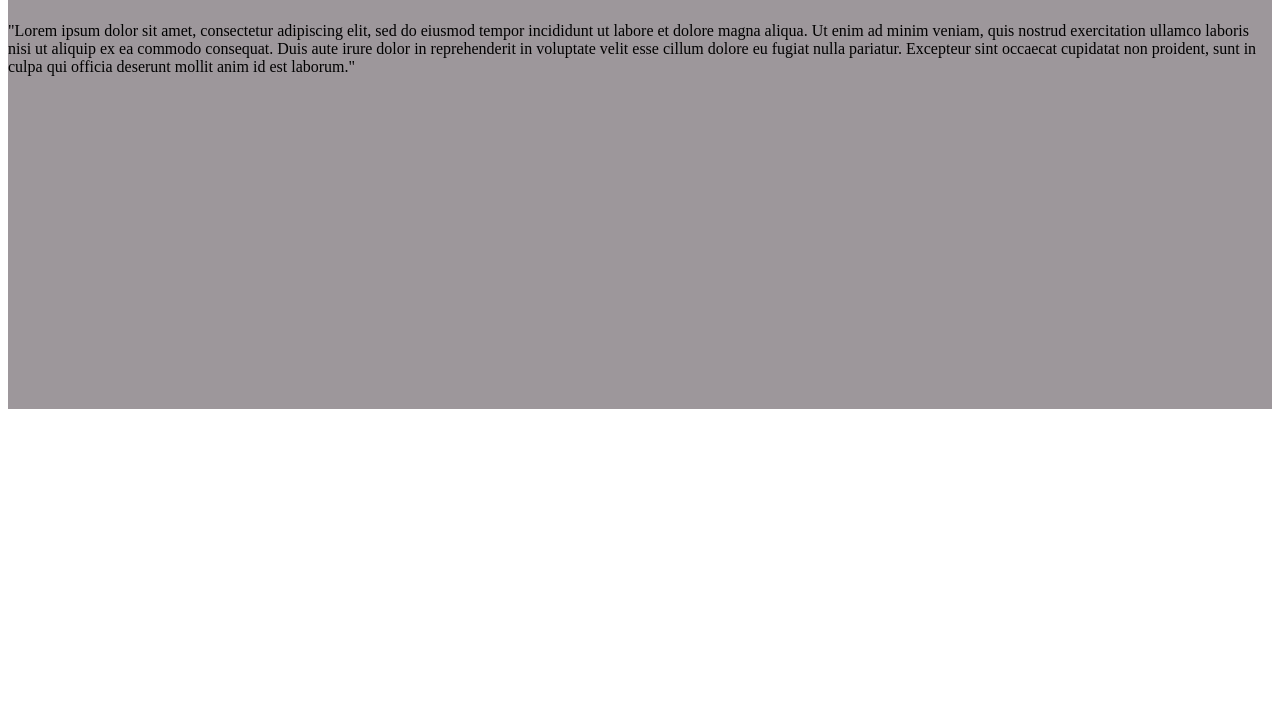
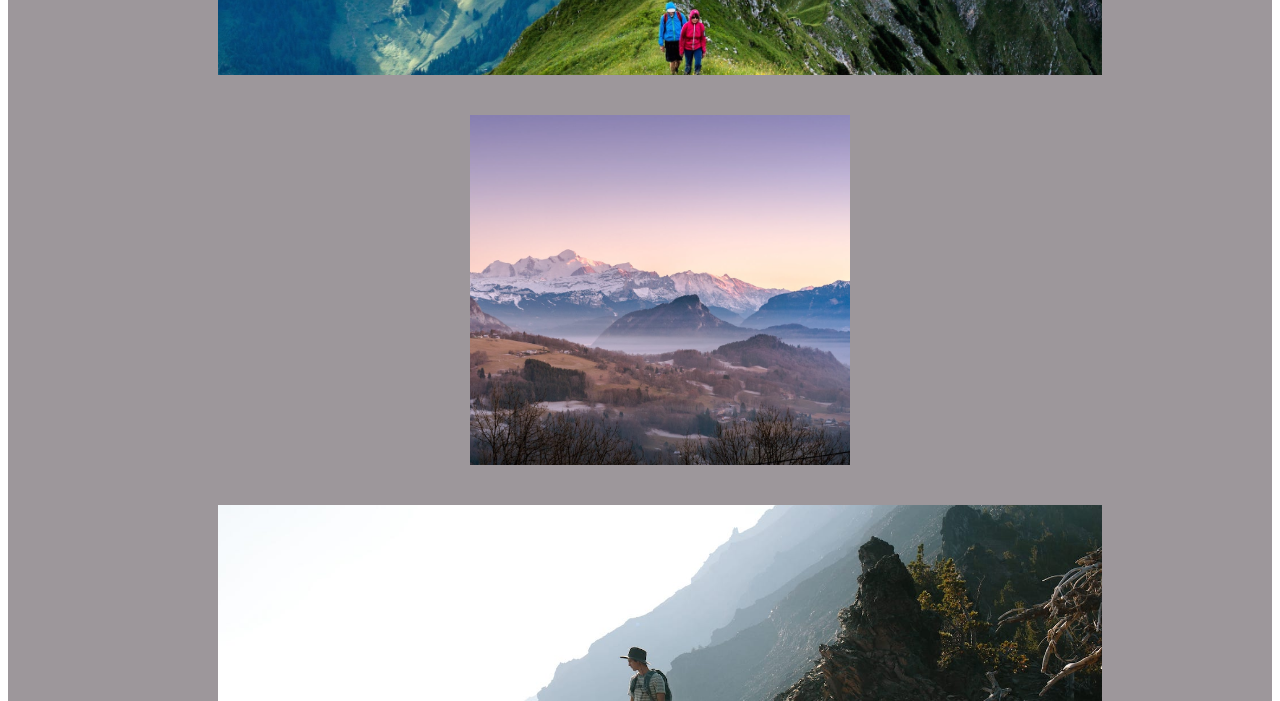
Before and after one commit to ehutchllew/RSW, a Gatsby site: page /projects in a window 1280 px wide. Shown: the part 399-1100 px from the top of the page. Before the commit the page ends 816 px from the top, so only its background shows below. Built offline with nearby package versions, Linux system fonts and the light colour scheme; Gatsby itself is replaced by a stand-in of ours.

Commit message:
Adding placeholder project tiles to the page

```diff
--- a/package.json
+++ b/package.json
@@ -7,6 +7,7 @@
     "gatsby": "^1.9.247",
     "gatsby-link": "^1.6.40",
     "gatsby-plugin-react-helmet": "^2.0.10",
+    "prop-types": "^15.6.2",
     "react-helmet": "^5.2.0"
   },
   "keywords": [
--- a/src/pages/css/projects.css
+++ b/src/pages/css/projects.css
@@ -1,3 +1,6 @@
+ul{
+    list-style: none;
+}
 .projectsContainer{
     display: flex;
     flex-direction: column;
@@ -6,3 +9,22 @@
     background-color: #9d979b;
     min-height: 100vh;
 }
+.projectGrid{
+    display: flex;
+    justify-content: space-evenly;
+    width: 100%;
+    flex-wrap: wrap;
+}
+.projectTile{
+    height: 350px;
+    padding: 20px;
+    background-clip: content-box;
+    background-size: cover;
+    background-position: center;
+}
+.projectTile:nth-child(even){
+    flex-basis: 30%;
+}
+.projectTile:nth-child(odd){
+    flex-basis: 70%;
+}
--- a/src/pages/projects.js
+++ b/src/pages/projects.js
@@ -1,15 +1,35 @@
 import React, { Component } from 'react';
+import PropTypes from 'prop-types';
 import './css/projects.css';
 
 export default class Projects extends Component {
+    constructor(){
+        super();
+    }
+    renderProjects = () => {
+        const { proyectos } = this.props;
+        const allProjects = [1, 2, 3, 4].map((item, index) => {
+            return(
+                <li className="projectTile" style={{backgroundImage: `url(${require(`../assets/mountain${index+1}.jpg`)})`}}></li>
+            )})
+        return allProjects;
+    }
     render(){
         return (
             <div className='projectsContainer'>
                 <h1>Projects</h1>
-                <p>
-                "Lorem ipsum dolor sit amet, consectetur adipiscing elit, sed do eiusmod tempor incididunt ut labore et dolore magna aliqua. Ut enim ad minim veniam, quis nostrud exercitation ullamco laboris nisi ut aliquip ex ea commodo consequat. Duis aute irure dolor in reprehenderit in voluptate velit esse cillum dolore eu fugiat nulla pariatur. Excepteur sint occaecat cupidatat non proident, sunt in culpa qui officia deserunt mollit anim id est laborum."
-                </p>
+                <ul className='projectGrid'>
+                    {this.renderProjects()}
+                </ul>
             </div>
         )
     }
 }
+
+Projects.propTypes = {
+    proyectos: PropTypes.array
+}
+
+Projects.defaultProps = {
+    proyectos: new Array(6)
+}
```
Also changed, not shown: src/assets/mountain1.jpg (added), src/assets/mountain2.jpg (added), src/assets/mountain3.jpg (added), src/assets/mountain4.jpg (added), 1 other file.
